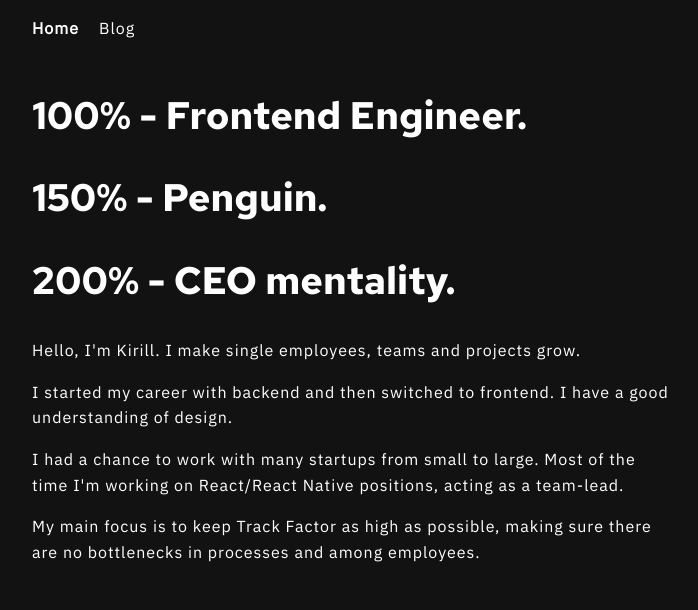
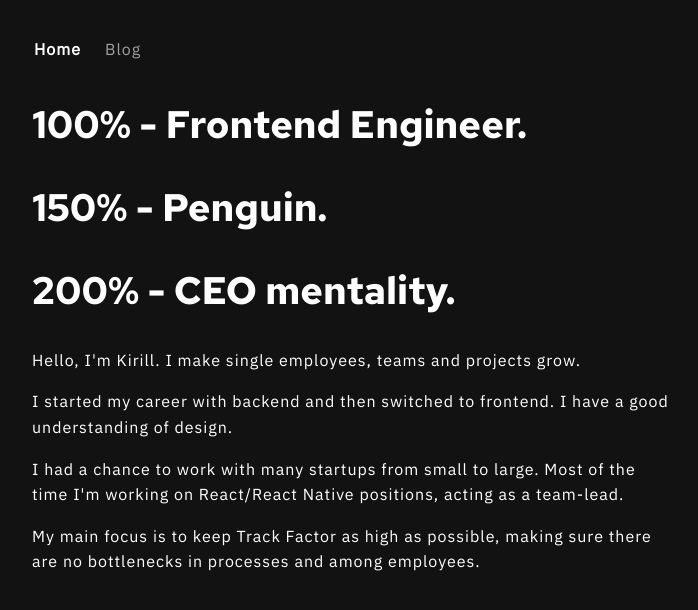
Before and after one commit to kirillkurko/kkurko.dev, a Next.js app: page / in a window 1280 px wide. Shown: the top 610 px of the page, without its empty margins (288-986 px from the left). Built offline with nearby package versions, Linux system fonts and the light colour scheme; a web font is replaced by a local one.

Commit message:
NavBar items updated

```diff
--- a/src/components/Blog/atoms.ts
+++ b/src/components/Blog/atoms.ts
@@ -14,7 +14,6 @@ export const Header = styled.header`
 export const Content = styled.section``;
 
 export const Article = styled.article`
-  padding: 0 20px;
   max-width: 700px;
   margin: 0 auto;
   line-height: 1.6;
--- a/src/components/Container/atoms.ts
+++ b/src/components/Container/atoms.ts
@@ -3,7 +3,7 @@ import styled from 'styled-components';
 export const Wrapper = styled.div`
   margin: 0 auto;
   max-width: 700px;
-  padding: 0 20px;
+  padding: 2rem 20px 0 20px;
 `;
 
 export const Main = styled.main`
--- a/src/components/NavItem/atoms.ts
+++ b/src/components/NavItem/atoms.ts
@@ -1,7 +1,26 @@
-import styled from 'styled-components';
+import styled, { css } from 'styled-components';
 
 export const Link = styled.a<{ isActive: boolean }>`
-  font-weight: ${({ isActive }) => (isActive ? 'bold' : 'normal')};
   cursor: pointer;
-  padding: 0 10px;
+  padding: 0.3rem 0.75rem;
+  border-radius: 5px;
+
+  &:hover {
+    background-color: rgb(234, 234, 234, 0.1);
+  }
+
+  p {
+    margin: 0;
+    color: rgb(255, 255, 255, 0.6);
+  }
+
+  ${({ isActive }) =>
+    isActive &&
+    css`
+      font-weight: bold;
+
+      p {
+        color: #fff;
+      }
+    `}
 `;
```
